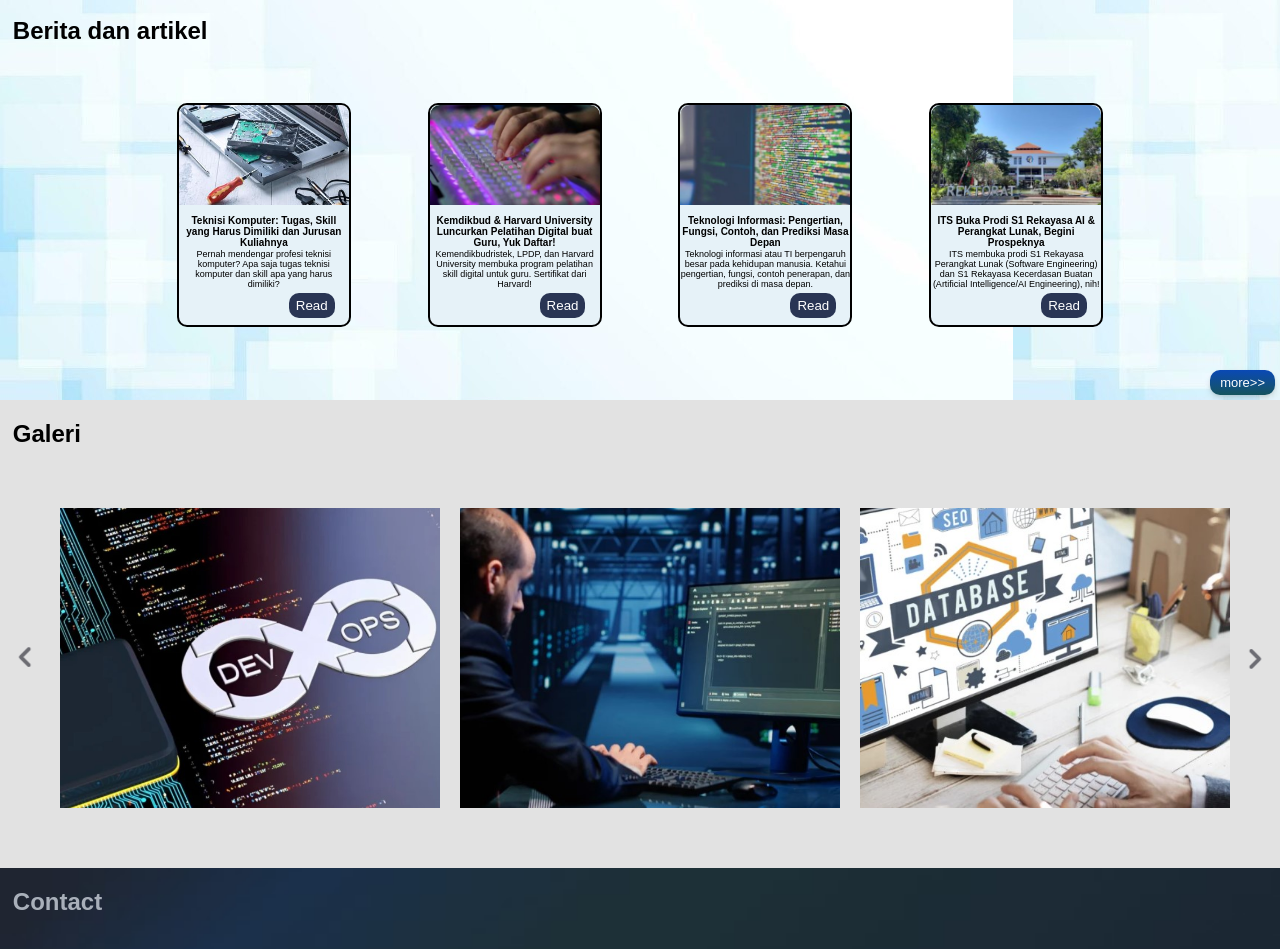
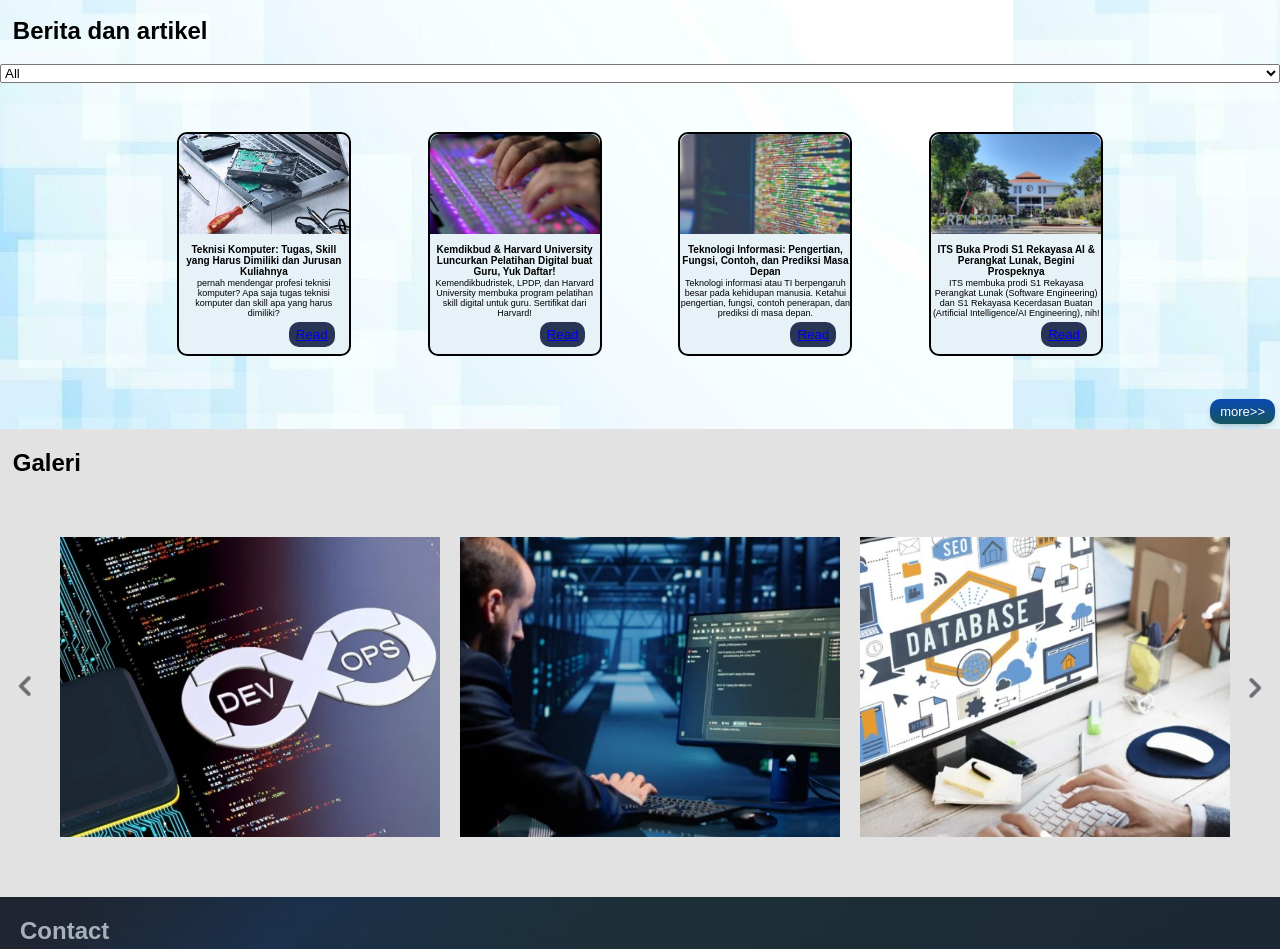
Before and after one commit to mukti222/website_itcourse_company, a plain HTML site: page index.html in a window 1280 px wide. Shown: the part 2323-3272 px from the top of the page. Drawn offline with Linux system fonts and the light colour scheme.

Commit message:
Update index.html

```diff
--- a/index.html
+++ b/index.html
@@ -200,8 +200,80 @@
                 <h2 style="margin-left: 1%;">
                     Berita dan artikel
                 </h2>
+                <div class="kategori-dropdown">
+                    <div class="dropdown-content">
+                        <select id="category-select">
+                            <option value="all">All</option>
+                            <option value="technology">Technology</option>
+                            <option value="education">Education</option>
+                            <option value="professional">Professional</option>
+                        </select>
+                    </div>
+                </div>
             </div>
             <div class="berita1" style="display: flex; flex-direction: row;">
+                <div class="card2" style="display: flex; flex-direction: column;">
+                    <div class="card2top">
+                        <img src="./src/image/berita 1.jpeg" alt="gambar1">
+                    </div>
+                    <div class="card2mid">
+                        <h3 style="font-size: x-small;">Teknisi Komputer: Tugas, Skill yang Harus Dimiliki dan Jurusan
+                            Kuliahnya</h3>
+                    </div>
+                    <div class="card2bottom" style="font-size: xx-small;">
+                        pernah mendengar profesi teknisi komputer? Apa saja tugas teknisi komputer dan skill apa yang
+                        harus dimiliki?
+                    </div>
+                    <button class="read-button"> <a href="./news/1.html">Read</a></button>
+                </div>
+                <div class="card2" style="display: flex; flex-direction: column;">
+                    <div class="card2top">
+                        <img src="./src/image/berita 2.jpg" alt="gambar2">
+                    </div>
+                    <div class="card2mid">
+                        <h3 style="font-size: x-small;">Kemdikbud & Harvard University Luncurkan Pelatihan Digital buat
+                            Guru, Yuk Daftar!</h3>
+                    </div>
+                    <div class="card2bottom" style="font-size: xx-small;">
+                        Kemendikbudristek, LPDP, dan Harvard University membuka program pelatihan skill digital untuk
+                        guru. Sertifikat dari Harvard!
+                    </div>
+                    <button class="read-button"> <a href="./news/2.html">Read</a></button>
+
+                </div>
+                <div class="card2" style="display: flex; flex-direction: column;">
+                    <div class="card2top">
+                        <img src="./src/image/berita 3.jpg" alt="gambar3">
+                    </div>
+                    <div class="card2mid">
+                        <h3 style="font-size: x-small;">
+                            Teknologi Informasi: Pengertian, Fungsi, Contoh, dan Prediksi Masa Depan
+                        </h3>
+                    </div>
+                    <div class="card2bottom" style="font-size: xx-small;">
+
+                        Teknologi informasi atau TI berpengaruh besar pada kehidupan manusia. Ketahui pengertian,
+                        fungsi, contoh penerapan, dan prediksi di masa depan.
+                    </div>
+                    <button class="read-button"> <a href="./news/3.html">Read</a></button>
+
+                </div>
+                <div class="card2" style="display: flex; flex-direction: column;">
+                    <div class="card2top">
+                        <img src="./src/image/berita 4.jpg" alt="gambar4">
+                    </div>
+                    <div class="card2mid">
+                        <h3 style="font-size: x-small;">
+                            ITS Buka Prodi S1 Rekayasa AI & Perangkat Lunak, Begini Prospeknya
+                        </h3>
+                    </div>
+                    <div class="card2bottom" style="font-size: xx-small;">
+                        ITS membuka prodi S1 Rekayasa Perangkat Lunak (Software Engineering) dan S1 Rekayasa Kecerdasan
+                        Buatan (Artificial Intelligence/AI Engineering), nih!
+                    </div>
+                    <button class="read-button"> <a href="./news/4.html">Read</a></button>
+
+                </div>
             </div>
             <div style="text-align: right; display: flex; align-items: right; justify-content: right;">
                 <button style="background-color: #1E488F;
@@ -256,7 +328,7 @@
 
     <div class="footer" id="contact" style="display: flex; flex-direction: column;">
         <div class="contact">
-            <h2 style="margin-left: 1%;">
+            <h2 style="margin: 0%; margin-left: 20px; margin-top: 20px;">
                 Contact
             </h2>
         </div>
@@ -266,7 +338,7 @@
                 Tertarik untuk mengetahui lebih lanjut mengenai KURSUSIT.ID training ataupun sertifikasi? atau pertanyaan
                 lainnya? anda dapat bertanya secara langsung melalui chat whatsapp kami.
             </div>
-            <div style="width: 25%; text-align: justify;">
+            <div style="width: 20%; text-align: justify;">
                 <ul>
                     <p>Contacts</p>
                     <li>Jl Permata senaya no 18</li>
@@ -275,7 +347,7 @@
                     <li>Senin - Jumat 09.00 - 21.00</li>
                 </ul>
             </div>
-            <div style="width: 25%; text-align: justify;">
+            <div style="width: 20%; text-align: justify; margin-left: 50px;">
                 <p>Services</p>
                 <ul>
                     <li>Training</li>
@@ -283,6 +355,21 @@
                     <li>Event</li>
                 </ul>
             </div>
+            <div class="socmed-logo" style="width: 10%; display: flex; flex-direction: column;">
+                <div class="instagram" style="height: 40%;">
+                    <a href="https://www.instagram.com/">
+                        <img style="width: 40px;" src="./src/image/instapng.png" alt="Instagram">
+                    </a>
+                </div>
+                <div style="padding: 10px;"></div>
+                <div class="facebook" style="height: 40%;">
+                    <a href="https://www.facebook.com/">
+                        <img style="width: 40px;" src="./src/image/fblogo.png" alt="Facebook">
+                    </a>
+                </div>
+
+            </div>
+
         </div>
     </div>
 
@@ -334,47 +421,50 @@
 
 
 <script>
+//############################# news kategori #####################################
+
+
 //############################# percobaan load data news ########################
-fetch('./backend/news.json')
-            .then(response => response.json())
-            .then(data => {
-                const newsContainer = document.getElementById('news');
-                // Lakukan iterasi melalui setiap berita dalam data
-                data.forEach(news => {
-                    const card = document.createElement('div');
-                    card.classList.add('card2');
+// fetch('./backend/news.json')
+//             .then(response => response.json())
+//             .then(data => {
+//                 const newsContainer = document.getElementById('news');
+//                 // Lakukan iterasi melalui setiap berita dalam data
+//                 data.forEach(news => {
+//                     const card = document.createElement('div');
+//                     card.classList.add('card2');
 
-                    const cardTop = document.createElement('div');
-                    cardTop.classList.add('card2top');
-                    const image = document.createElement('img');
-                    image.src = news.image;
-                    cardTop.appendChild(image);
+//                     const cardTop = document.createElement('div');
+//                     cardTop.classList.add('card2top');
+//                     const image = document.createElement('img');
+//                     image.src = news.image;
+//                     cardTop.appendChild(image);
 
-                    const cardMid = document.createElement('div');
-                    cardMid.classList.add('card2mid');
-                    const title = document.createElement('h3');
-                    title.textContent = news.title;
-                    cardMid.appendChild(title);
+//                     const cardMid = document.createElement('div');
+//                     cardMid.classList.add('card2mid');
+//                     const title = document.createElement('h3');
+//                     title.textContent = news.title;
+//                     cardMid.appendChild(title);
 
-                    const cardBottom = document.createElement('div');
-                    cardBottom.classList.add('card2bottom');
-                    cardBottom.textContent = news.description;
+//                     const cardBottom = document.createElement('div');
+//                     cardBottom.classList.add('card2bottom');
+//                     cardBottom.textContent = news.description;
 
-                    const readButton = document.createElement('button');
-                    readButton.classList.add('read-button');
-                    readButton.textContent = 'Read';
+//                     const readButton = document.createElement('button');
+//                     readButton.classList.add('read-button');
+//                     readButton.textContent = 'Read';
 
-                    card.appendChild(cardTop);
-                    card.appendChild(cardMid);
-                    card.appendChild(cardBottom);
-                    card.appendChild(readButton);
+//                     card.appendChild(cardTop);
+//                     card.appendChild(cardMid);
+//                     card.appendChild(cardBottom);
+//                     card.appendChild(readButton);
 
-                    newsContainer.querySelector('.berita1').appendChild(card);
-                });
-            })
-            .catch(error => {
-                console.error('Error:', error);
-            });
+//                     newsContainer.querySelector('.berita1').appendChild(card);
+//                 });
+//             })
+//             .catch(error => {
+//                 console.error('Error:', error);
+//             });
 
 
 //############################# percobaan ambil informasi course ##################################
```
